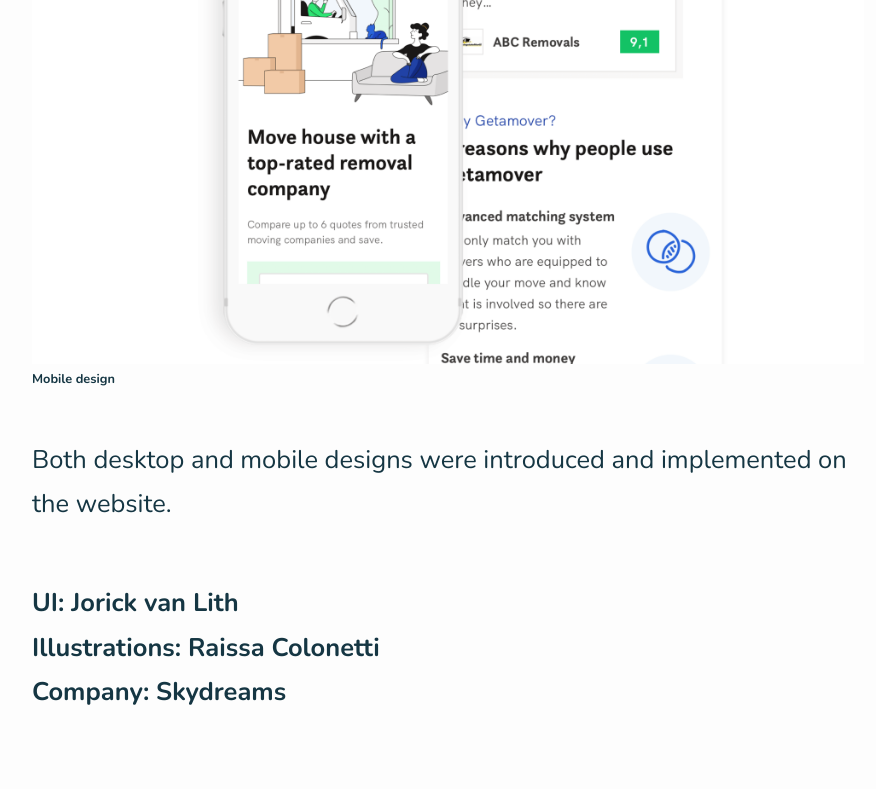
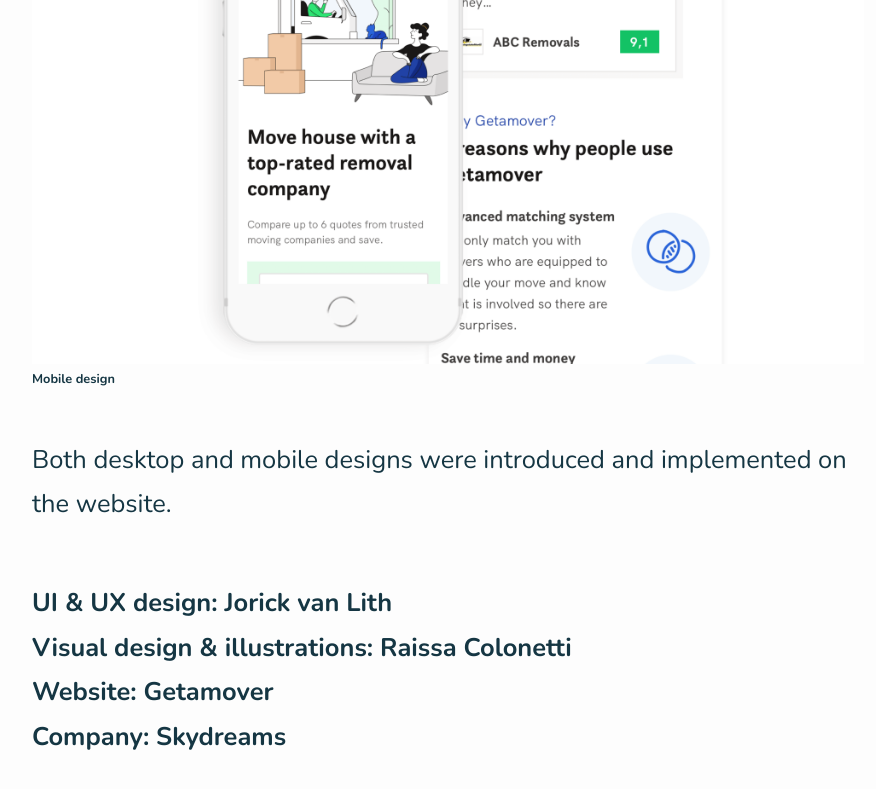
Before and after one commit to NunoAlexandre/raissacolonetti.github.io, a Jekyll site: the page built from hero-layout.html, in a window 1280 px wide and 900 px high, scrolled down 1938 px. Shown: the top 789 px of the window, without its empty margins (192-1068 px from the left). Built offline with Jekyll 4.4.1, drawn with Linux system fonts in a browser that asks for light colours.

Commit message:
Update hero-layout project credits

```diff
--- a/hero-layout.html
+++ b/hero-layout.html
@@ -18,7 +18,8 @@
 <p>Both desktop and mobile designs were introduced and implemented on the website.</p>
 
 <div class="credits">
-UI: Jorick van Lith</br>
-Illustrations: Raissa Colonetti</br>
-Company: Skydreams
+UI & UX design: Jorick van Lith</br>
+Visual design & illustrations: Raissa Colonetti</br>
+Website: <a href="https://getamover.co.uk" target="_blank">Getamover</a></br>
+Company: <a href="https://skydreams.com" target="_blank">Skydreams</a></br>
 </div>
```
